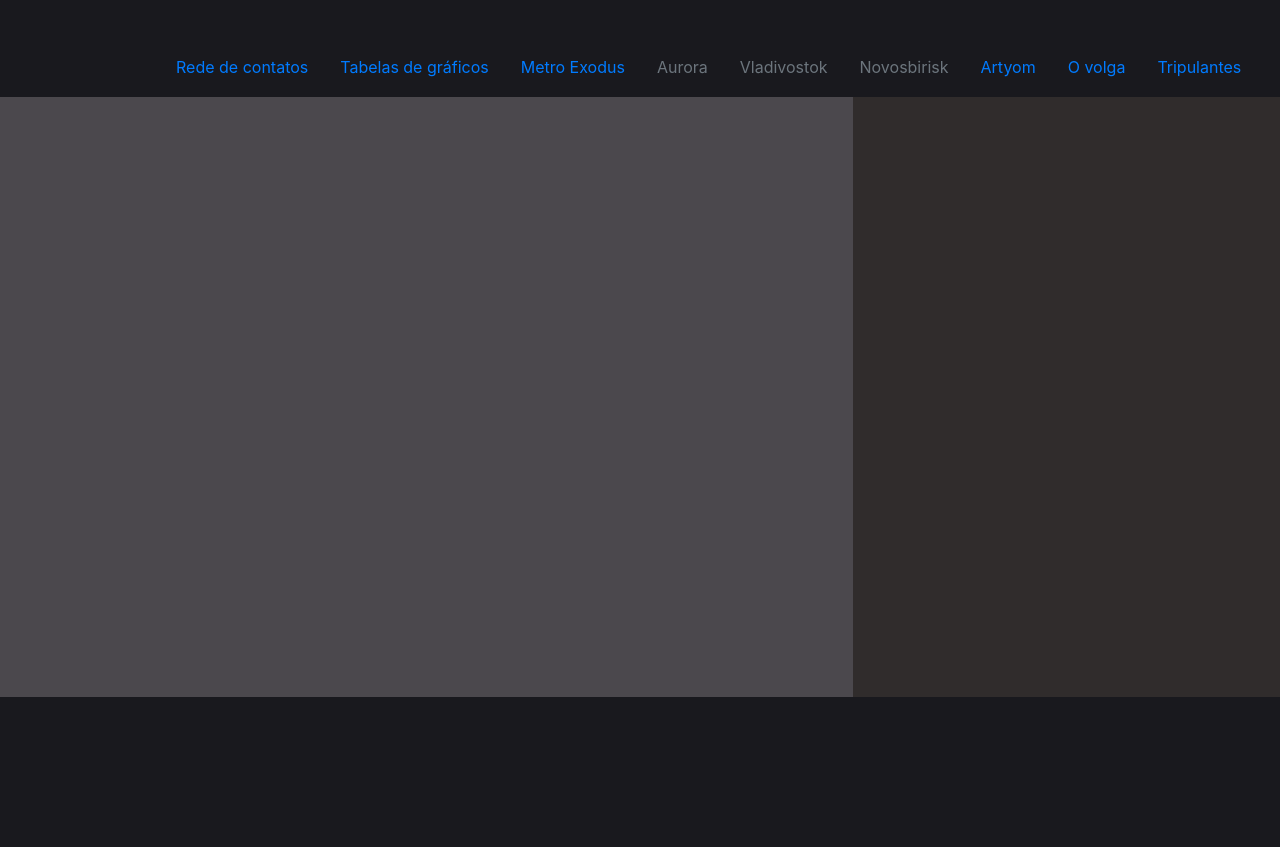
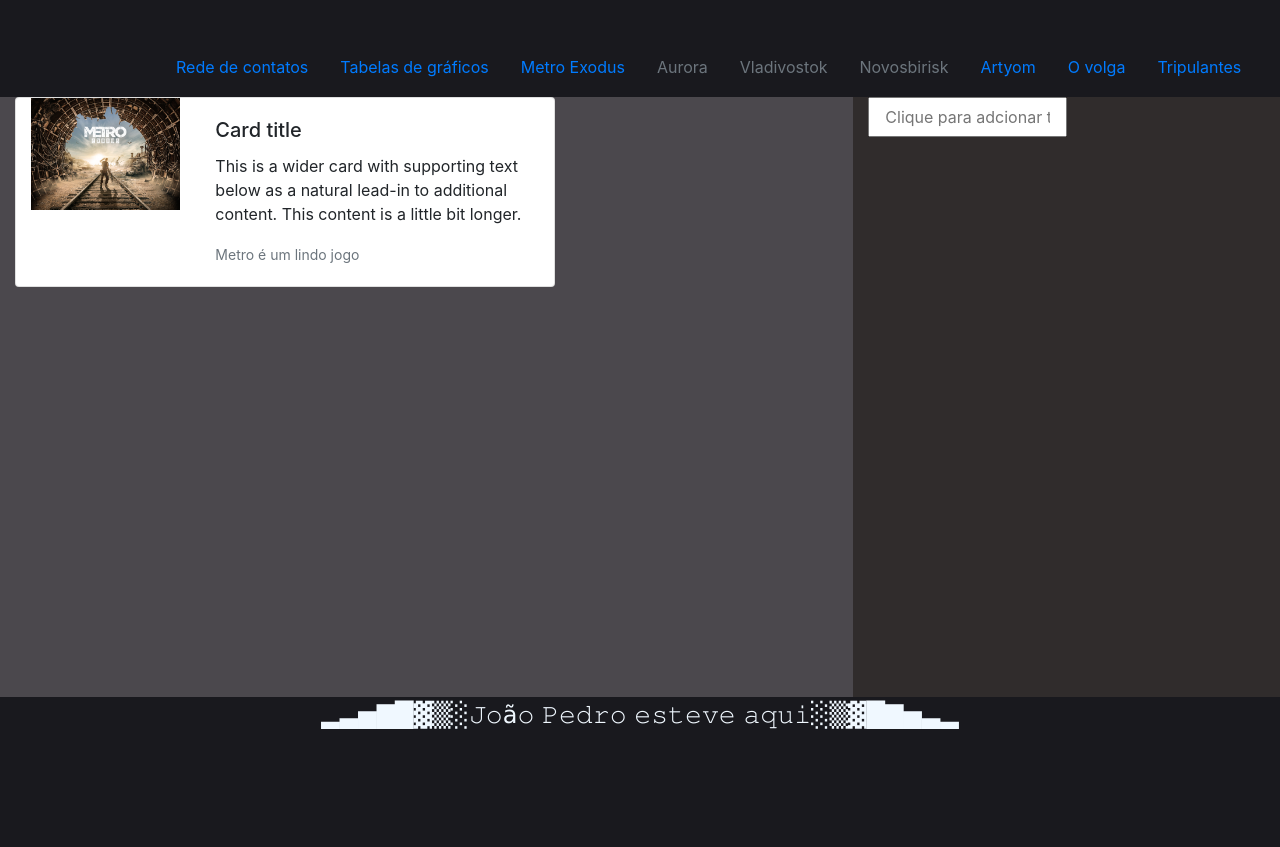
Before and after one commit to machadodelta/site-teste, a plain HTML site: page index.html in a window 1280 px wide. Shown: the part 103-950 px from the top of the page. Drawn offline with nearby package versions, Linux system fonts and the light colour scheme.

Commit message:
atualização 3.0

```diff
--- a/index.html
+++ b/index.html
@@ -48,11 +48,30 @@
         </header>
     </div>
     <div class="row">
-        <main class="col-12 col-lg-8"></main>
-        <aside class="col-12 col-lg-4"></aside>
+        <main class="col-12 col-lg-8">
+          <div class="card mb-3" style="max-width: 540px;">
+            <div class="row no-gutters">
+              <div class="col-md-4">
+                <img src="/IMG/o volga.jpg" class="col-12 col-lg-14 id="card1" alt="...">
+              </div>
+              <div class="col-md-8">
+                <div class="card-body">
+                  <h5 class="card-title">Card title</h5>
+                  <p class="card-text">This is a wider card with supporting text below as a natural lead-in to additional content. This content is a little bit longer.</p>
+                  <p class="card-text"><small class="text-muted">Metro é um lindo jogo</small></p>
+                </div>
+              </div>
+            </div>
+          </div>
+        </main>
+        <aside class="col-12 col-lg-4">
+          <input type="text" class="col-6 col-lg-6 pl-22" placeholder="Clique para adcionar texto" id="input">
+        </aside>
     </div>
     <div class="row">
-        <footer class="col-12"></footer>
+        <footer class="col-12">
+          ▂▃▅▇█▓▒░𝙹𝚘ã𝚘 𝙿𝚎𝚍𝚛𝚘 𝚎𝚜𝚝𝚎𝚟𝚎 𝚊𝚚𝚞𝚒░▒▓█▇▅▃▂
+        </footer>
     </div>
 
     <script src="https://cdn.jsdelivr.net/npm/jquery@3.5.1/dist/jquery.slim.min.js" integrity="sha384-DfXdz2htPH0lsSSs5nCTpuj/zy4C+OGpamoFVy38MVBnE+IbbVYUew+OrCXaRkfj" crossorigin="anonymous"></script>
--- a/style.css
+++ b/style.css
@@ -13,8 +13,16 @@ aside{
 footer{
     height: 150px;
     background-color:  rgb(25, 25, 30);
+    font-size: x-large;
+    color: aliceblue;
+    font-family: 'Lucida Sans', 'Lucida Sans Regular', 'Lucida Grande', 'Lucida Sans Unicode', Geneva, Verdana, sans-serif;
+    text-align: center;
 }
 .nav{
     padding-top: 150px;
     padding-left: 145px;
 }
+#input{
+    width: 380px;
+    height: 40px;
+}
```
